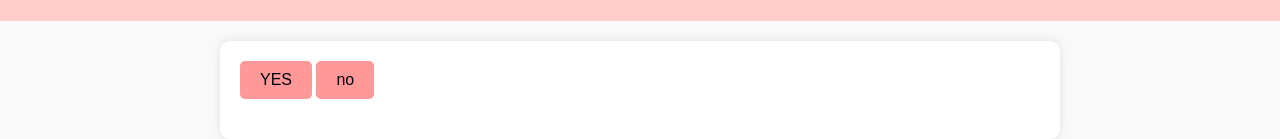
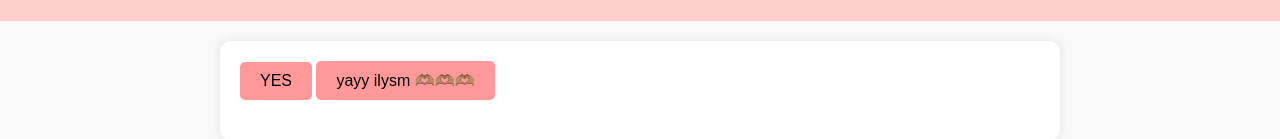
Before and after one commit to raunak2007/personal-website, a plain HTML site: page index.html in a window 1280 px wide. Both pictures are taken after a click on the button "YES". Shown: the part 343-482 px from the top of the page. Drawn offline with Linux system fonts and the light colour scheme.

Commit message:
Update index.html

```diff
--- a/index.html
+++ b/index.html
@@ -101,7 +101,7 @@
             leftButton.style.fontSize = `${currentSize + 50}px`;
         });
         leftButton.addEventListener('click', () => {
-            rightButton.textContent("yayy ilysm 🫶🏽🫶🏽🫶🏽");
+            rightButton.textContent="yayy ilysm 🫶🏽🫶🏽🫶🏽";
         });
     </script>
 </body>
```
